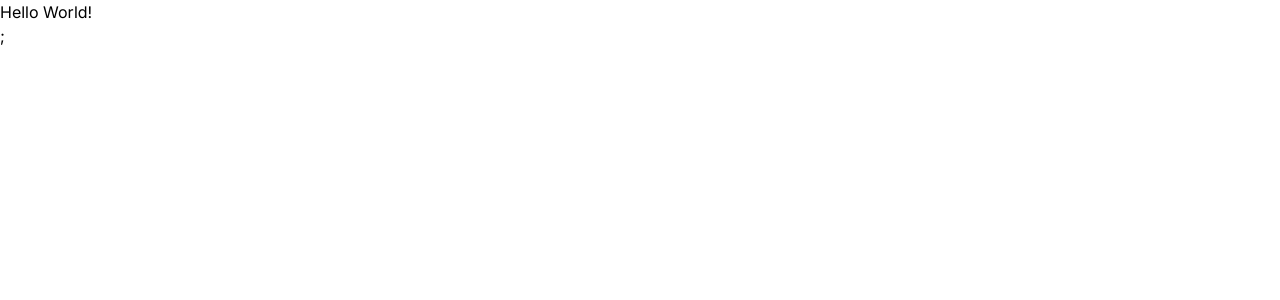
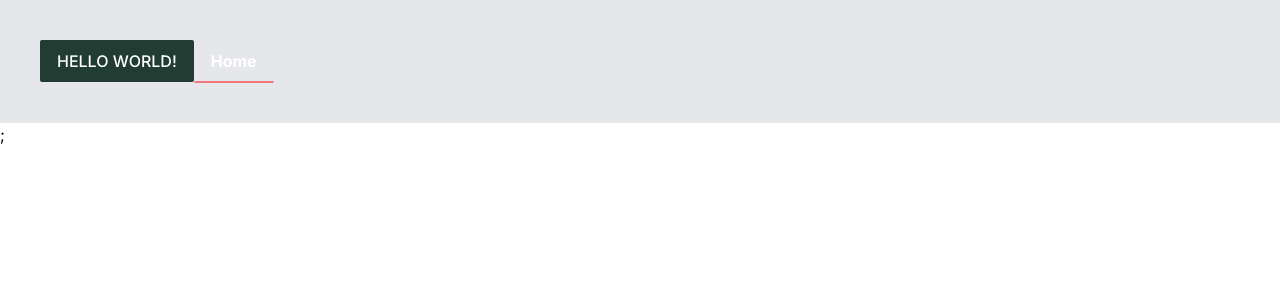
Before and after one commit to andrijantasevski/izvidnici.mk, a Next.js app: page /design in a window 1280 px wide. Shown: the top 300 px of the page. Built offline with nearby package versions, Linux system fonts and the light colour scheme.

Commit message:
refactor: button component.

```diff
--- a/src/components/ui/Button.tsx
+++ b/src/components/ui/Button.tsx
@@ -5,9 +5,7 @@ import { twMerge } from "tailwind-merge";
 
 export const buttonVariants = cva(
   [
-    "font-medium",
     "transition-colors",
-    "shadow-sm",
     "focus:outline-none",
     "focus:ring-2",
     "focus:ring-offset-2",
@@ -15,24 +13,48 @@ export const buttonVariants = cva(
     "inline-flex",
     "items-center",
     "justify-center",
-    "rounded-md",
   ],
   {
     variants: {
+      /**
+       * Controls the button according to the design system.
+       */
       variant: {
         primary: [
           "bg-primary",
-          "text-white",
+          "text-primary-content",
           "border-transparent",
-          "hover:bg-primary-100",
-          "focus:ring-primary-100",
+          "hover:bg-primary-focus",
+          "focus:ring-primary-focus",
+        ],
+        secondary: [
+          "bg-secondary",
+          "text-secondary-content",
+          "border-transparent",
+          "hover:bg-secondary-focus",
+          "focus:ring-secondary-focus",
+        ],
+        // TODO
+        // FIX HOVER
+        "secondary-underlined": [
+          "bg-transparent",
+          "text-base-100",
+          "border-b-secondary",
+          "border-b-2",
+        ],
+        white: [
+          "bg-base-100",
+          "text-base-content",
+          "border-transparent",
+          "hover:bg-base-200",
+          "focus:ring-base-content",
         ],
         error: [
-          "bg-error-500",
-          "text-white",
-          "border-error-600",
-          "hover:bg-error-600",
-          "focus:ring-error-600",
+          "bg-error",
+          "text-error-content",
+          "border-transparent",
+          "hover:bg-error-focus",
+          "focus:ring-error-focus",
         ],
         loading: ["bg-primary-50", "text-white"],
         disabled: [
@@ -42,18 +64,52 @@ export const buttonVariants = cva(
           "border-transparent",
         ],
       },
+      /**
+       * The size of the button.
+       */
       size: {
         sm: ["text-sm", "py-1", "px-2"],
         base: ["text-base", "py-2", "px-4"],
         lg: ["text-base", "py-3", "px-4"],
       },
+      /**
+       * The level of rounding or curvature of the button.
+       */
+      rounding: {
+        none: ["rounded-none"],
+        /**
+         * Little to no border radius, resulting in sharp corners and a more angular appearance.
+         */
+        square: ["rounded-sm"],
+        /**
+         * Moderate border radius, creating slightly rounded corners and a softer visual aesthetic.
+         */
+        rounded: ["rounded-lg"],
+        /**
+         * Significant border radius, making the corners more rounded and giving the button a pill-shaped appearance.
+         */
+        pill: ["rounded-xl"],
+      },
+      /**
+       * Whether the text in the button is uppercase or not.
+       */
       uppercase: {
         true: ["uppercase"],
+      },
+      /**
+       * The weight of the text in the button.
+       */
+      fontWeight: {
+        normal: ["font-normal"],
+        medium: ["font-medium"],
+        bold: ["font-bold"],
       },
     },
     defaultVariants: {
       variant: "primary",
       size: "base",
+      rounding: "rounded",
+      fontWeight: "medium",
     },
   }
 );
@@ -65,13 +121,25 @@ export interface ButtonProps
 }
 
 const Button = forwardRef<HTMLButtonElement, ButtonProps>(
-  ({ className, variant, size, uppercase, asChild = false, ...props }, ref) => {
+  (
+    {
+      className,
+      variant,
+      size,
+      uppercase,
+      rounding,
+      fontWeight,
+      asChild = false,
+      ...props
+    },
+    ref
+  ) => {
     const Comp = asChild ? Slot : "button";
 
     return (
       <Comp
         className={twMerge(
-          buttonVariants({ variant, size, uppercase }),
+          buttonVariants({ variant, size, uppercase, rounding, fontWeight }),
           className
         )}
         ref={ref}
--- a/src/pages/design.tsx
+++ b/src/pages/design.tsx
@@ -1,8 +1,22 @@
+import Button from "@/components/ui/Button";
+import Link from "next/link";
+
 export default function Design() {
   return (
-    <main>
+    <main className="gap-6 bg-gray-200 p-10">
       <div>
-        <div>Hello World!</div>
+        <Button variant="primary" size="base" rounding="square" uppercase>
+          Hello World!
+        </Button>
+
+        <Button
+          asChild
+          variant="secondary-underlined"
+          rounding="none"
+          fontWeight="bold"
+        >
+          <Link href="/">Home</Link>
+        </Button>
       </div>
     </main>
   );
--- a/src/pages/index.tsx
+++ b/src/pages/index.tsx
@@ -2,15 +2,5 @@ import Button from "@/components/ui/Button";
 import Link from "next/link";
 
 export default function Home() {
-  return (
-    <main>
-      <Button variant="error" size="lg" uppercase>
-        Hello World!
-      </Button>
-
-      <Button asChild variant="error">
-        <Link href="/">Home</Link>
-      </Button>
-    </main>
-  );
+  return <main></main>;
 }
--- a/tailwind.config.ts
+++ b/tailwind.config.ts
@@ -31,7 +31,7 @@ module.exports = {
         /**
          * Foreground content color to use on secondary color
          */
-        "secondary-content": "#FDF1F2",
+        "secondary-content": "#200405",
         /**
          * Base color of page, used for blank backgrounds
          */
@@ -48,6 +48,18 @@ module.exports = {
          * Foreground content color to use on base color
          */
         "base-content": "#000",
+        /**
+         * Error color
+         */
+        error: "#ef4444",
+        /**
+         * Error color when focused
+         */
+        "error-focus": "#dc2626",
+        /**
+         * Foreground content color to use on error color
+         */
+        "error-content": "#450a0a",
       },
     },
   },
```
